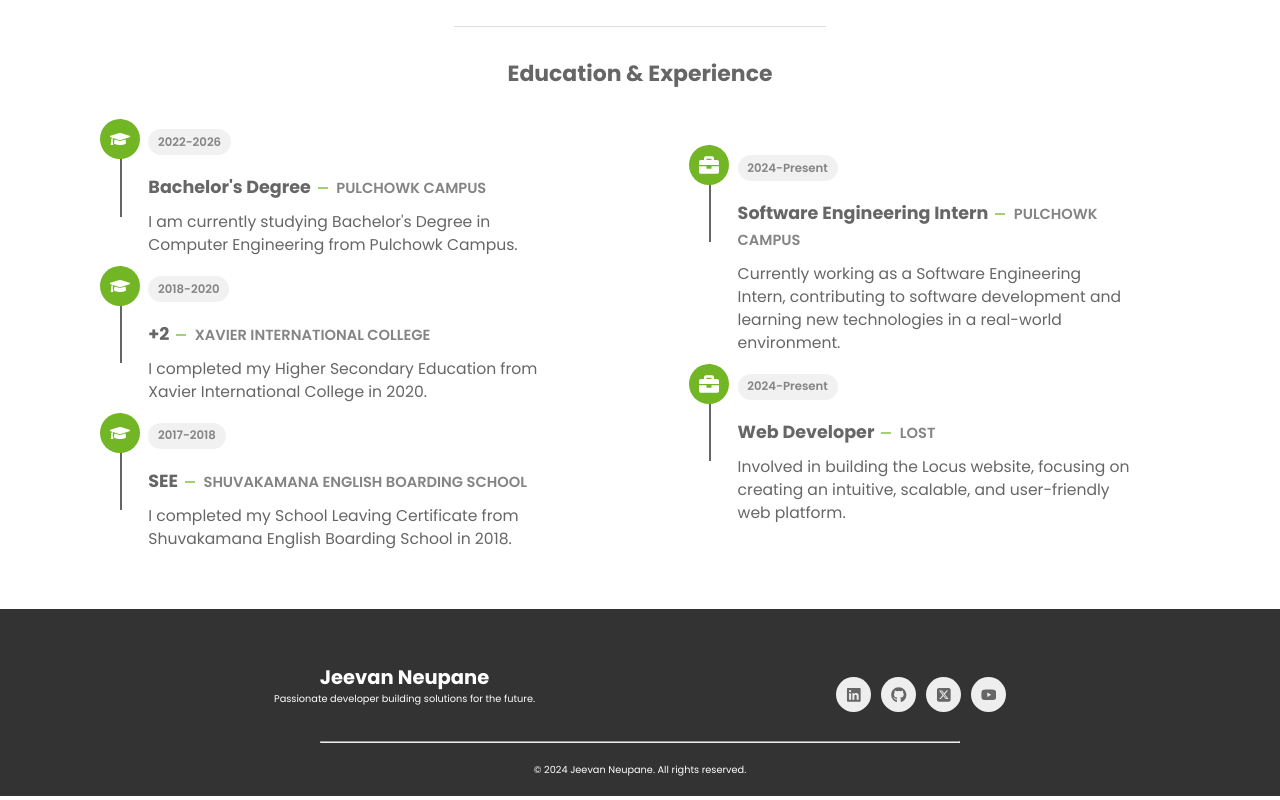
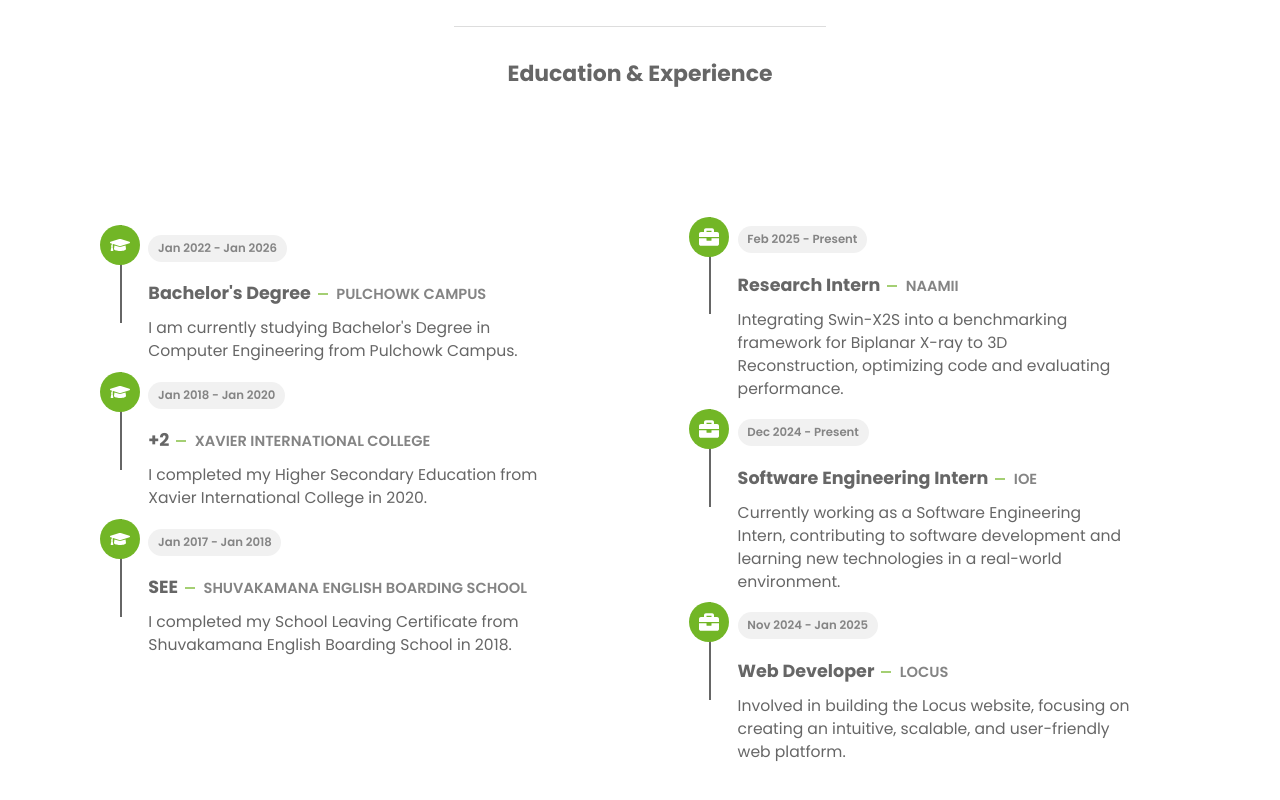
Before and after one commit to Jeevan-Neupane/Portfolio-Advance, a React (Vite) app: page /about_me in a window 1280 px wide. Shown: the part 1120-1920 px from the top of the page. Built offline with nearby package versions, Linux system fonts and the light colour scheme.

Commit message:
events is added and few more improvements

```diff
--- a/src/components/eande/style.ts
+++ b/src/components/eande/style.ts
@@ -46,6 +46,7 @@ ${mediumScreen(`
 
 export const ExperienceContainer = styled.div`
 flex:1;
+margin-top: 10rem;
 ${mediumScreen(`
     width: 80%;
 
--- a/src/data/Experience.ts
+++ b/src/data/Experience.ts
@@ -2,19 +2,28 @@ import { FaBriefcase } from "react-icons/fa";
 
 const MyExperiences = [
   {
+    title: "Research Intern",
+    place: "NAAMII",
+    description: "Integrating Swin-X2S into a benchmarking framework for Biplanar X-ray to 3D Reconstruction, optimizing code and evaluating performance.",
+    from: "2025-02-01",
+    to: "Present",
+    icon: FaBriefcase
+  }
+  ,
+  {
     title: "Software Engineering Intern",
-    place: "Pulchowk Campus",
+    place: "IOE",
     description: "Currently working as a Software Engineering Intern, contributing to software development and learning new technologies in a real-world environment.",
-    from: "2024",
+    from: "2024-12-01",
     to: "Present",
     icon: FaBriefcase,
   },
   {
     title: "Web Developer",
-    place: "LOST",
+    place: "Locus",
     description: "Involved in building the Locus website, focusing on creating an intuitive, scalable, and user-friendly web platform.",
-    from: "2024",
-    to: "Present",
+    from: "2024-11-21",
+    to: "2025-01-26",
     icon: FaBriefcase,
   },
 ];
--- a/src/data/Projects.ts
+++ b/src/data/Projects.ts
@@ -78,7 +78,7 @@ export const AIMLProjects = [
     },
     {
         name: "VideoGen",
-        type: "Hackathon",
+        type: "Personal",
         image: "https://res.cloudinary.com/de1yfnzdz/image/upload/v1736261111/events/ti0rmr3vkv6bexgyqd3k.png",
         github: "https://github.com/Jeevan-Neupane/videogen",
         description: "A platform that leverages HeyGen API to create videos using avatars and ChatGPT API to generate dynamic descriptions and titles for personalized video content.",
--- a/src/data/journey_events.ts
+++ b/src/data/journey_events.ts
@@ -2,12 +2,22 @@ export const events = [
     {
         date: '2025-01-07',
         title: "HAICon 2025 Participation",
-        description: "Participated in the two-day HAICon 2025 event in Kathmandu, Nepal, focused on the transformative role of AI in healthcare. The conference brought together global experts to explore innovative solutions for healthcare challenges, with a special emphasis on improving access and quality in low-resource settings. It was an incredible opportunity to collaborate with thought leaders and contribute to shaping the future of AI-powered healthcare on a global scale.",
+        description: "Attended HAICon 2025 in Kathmandu, Nepal, focused on AI's role in healthcare. The event brought global experts together to discuss innovative solutions, emphasizing improved access and quality in low-resource settings.",
         images: [
             "https://res.cloudinary.com/de1yfnzdz/image/upload/v1736435299/events/bvwexvbogbodw16qd4el.png",
             "https://res.cloudinary.com/de1yfnzdz/image/upload/v1736435297/events/m4lxbmk2agrg9hxsob6j.jpg"
         ],
     },
+    {
+        date: '2024-12-21',
+        title: "AI in Healthcare Workshop Participation",
+        description: "Attended a two-day workshop on 'AI in Healthcare' organized by NAAMII & BPEF in Bhaktapur, Nepal. The workshop covered AI/ML fundamentals, medical data challenges, ethical considerations, and hands-on coding activities, along with research paper presentations on AI model deployment and evaluation.",
+        images: [
+            "https://res.cloudinary.com/de1yfnzdz/image/upload/v1738627805/events/de87piv2rsm8a4mieoyv.jpg",
+            "https://res.cloudinary.com/de1yfnzdz/image/upload/v1738627804/events/amkdit7zcscfidbcndnt.jpg"
+        ],
+    },
+
     {
         date: '2024-12-03',
         title: "APIE Camp @UB 2025 Participation Selection",
--- a/src/reusable_components/eande/EandEDuration.tsx
+++ b/src/reusable_components/eande/EandEDuration.tsx
@@ -13,10 +13,20 @@ type EandEDurationProps = {
   title: string;
   place: string;
   description: string;
-  from: string;
-  to: string;
+  from: string; // Expected format: "YYYY-MM-DD"
+  to: string;   // Expected format: "YYYY-MM-DD"
   icon: ReactNode;
 };
+
+function formatDate(dateStr: string): string {
+  const date = new Date(dateStr);
+  if (isNaN(date.getTime())) return dateStr; // Handle invalid dates
+
+  return new Intl.DateTimeFormat("en-US", {
+    month: "short",
+    year: "numeric",
+  }).format(date);
+}
 
 function EandEDuration({
   title,
@@ -28,10 +38,10 @@ function EandEDuration({
 }: EandEDurationProps) {
   return (
     <EandEwrapper>
-        <IconDiv>{icon}</IconDiv>
+      <IconDiv>{icon}</IconDiv>
       <EandEDurationDiv>
         <DurationDiv>
-          {from}-{to}
+          {formatDate(from)} - {formatDate(to)}
         </DurationDiv>
         <Title>
           {title}
```
Also changed, not shown: src/components/eande/EandE.tsx (line endings or trailing spaces), src/components/medium_post/Article.tsx (line endings or trailing spaces), src/components/projects/CollegeProject.tsx (line endings or trailing spaces), src/components/projects/WebProjects.tsx (line endings or trailing spaces), src/layout/Layout.tsx (line endings or trailing spaces), src/pages/singleProjectPage/SingleProjectPage.tsx (line endings or trailing spaces).
